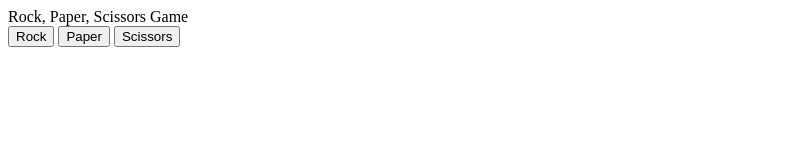
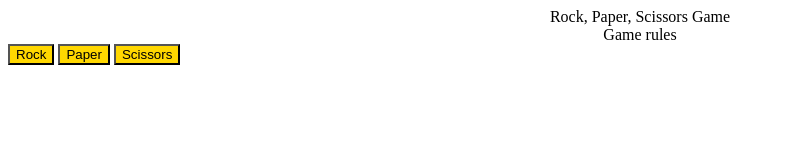
Before and after one commit to HampusStrate/rock-paper-scissors, a plain HTML site: page index.html in a window 1280 px wide. Shown: the whole page, without its empty margins (0-785 px from the left). Drawn offline with Linux system fonts and the light colour scheme.

Commit message:
Add some css and structure

```diff
--- a/assets/css/style.css
+++ b/assets/css/style.css
@@ -0,0 +1,7 @@
+.text {
+    text-align: center;
+}
+
+.chooices {
+    background-color: gold;
+}
--- a/index.html
+++ b/index.html
@@ -4,12 +4,14 @@
     <meta charset="UTF-8">
     <meta http-equiv="X-UA-Compatible" content="IE=edge">
     <meta name="viewport" content="width=device-width, initial-scale=1.0">
+    <link rel="stylesheet" href="assets/css/style.css">
     <title>Rock Paper Scissors Game</title>
 </head>
 <body>
-    <header>Rock, Paper, Scissors Game</header>
-    <button>Rock</button>
-    <button>Paper</button>
-    <button>Scissors</button>
+    <header class="text">Rock, Paper, Scissors Game</header>
+    <div class="text">Game rules</div>
+    <button class="chooices">Rock</button>
+    <button class="chooices">Paper</button>
+    <button class="chooices">Scissors</button>
 </body>
 </html>
```
